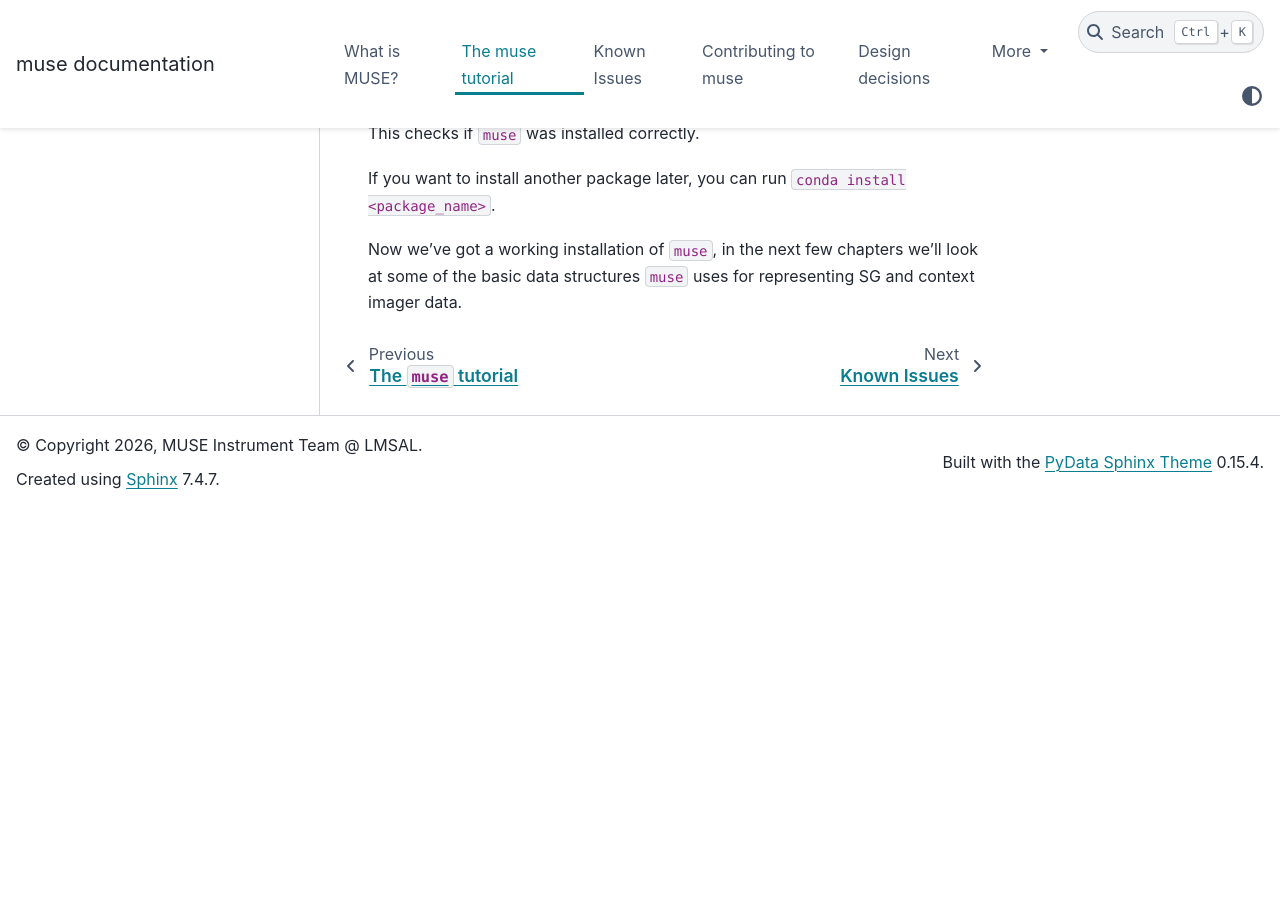
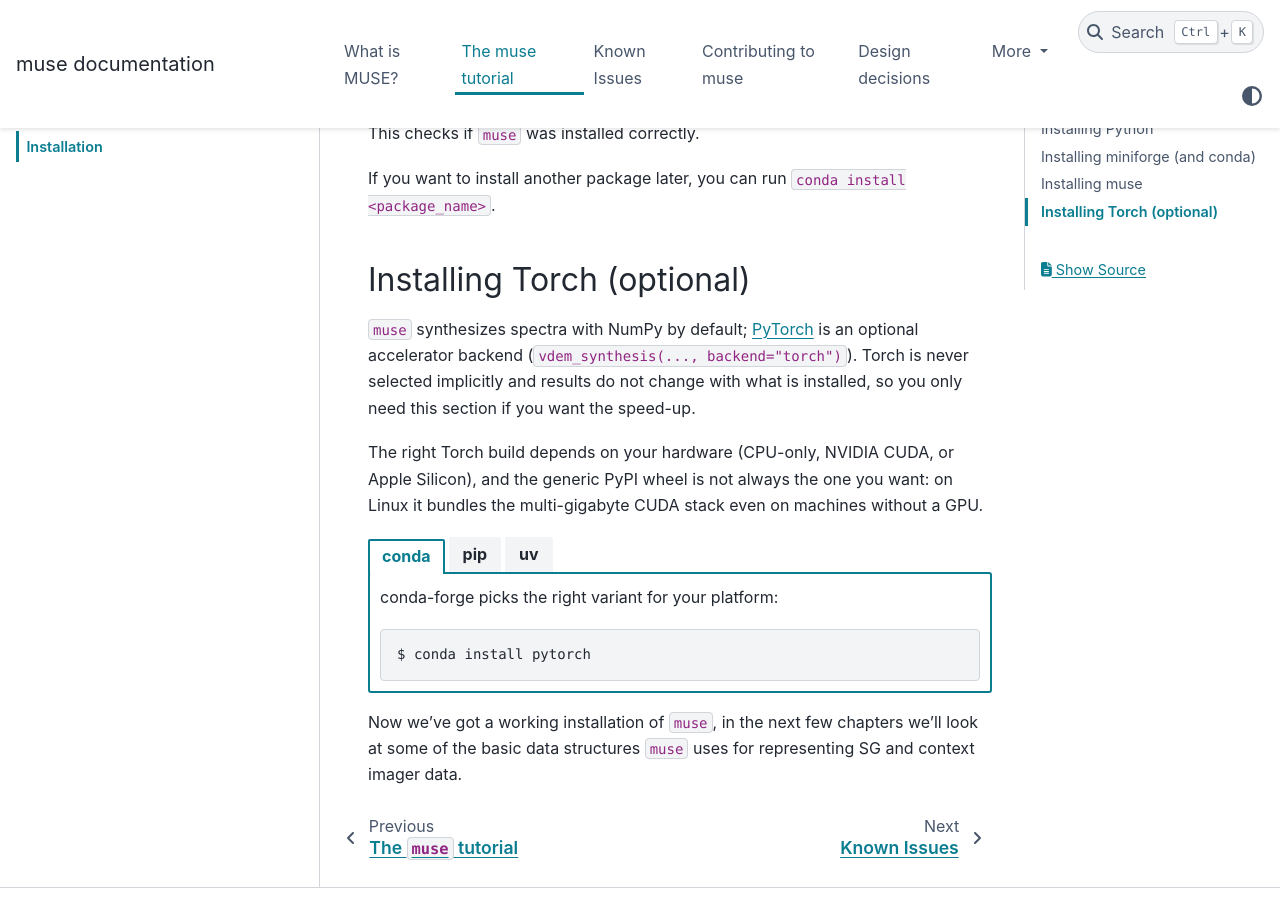
Before and after one commit to LM-SAL/muse, a Sphinx documentation site: the page built from docs/tutorial/installation.rst, in a window 1280 px wide and 900 px high, scrolled down 2410 px. Built offline with Sphinx 7.4.7 and the PyData theme 0.15.4, drawn with Linux system fonts in a browser that asks for light colours; pages that are not in the unit, such as notebooks, are missing from menus; the version number could not be read and is left out; before the commit the page ends 2918 px from its top, so only the background shows below that.

Commit message:
Document hardware-specific Torch installs and pin CI to the CPU wheel

```diff
--- a/docs/contributing.rst
+++ b/docs/contributing.rst
@@ -56,6 +56,7 @@ With a conda/micromamba environment named ``muse``:
     $ pre-commit run --all-files
 
 Re-run the ``pip install`` whenever the extras in ``pyproject.toml`` change; if an optional backend (e.g. Torch) is missing, the corresponding tests will fail rather than silently skip.
+On Linux without an NVIDIA GPU, install the slim CPU Torch build first (see :ref:`muse-tutorial-installing-torch`) so the ``dev`` extra does not pull the multi-gigabyte CUDA stack; tox environments and CI already do this via ``UV_TORCH_BACKEND=cpu``.
 Alternatively, ``tox -e py314`` builds a complete, locked environment (from ``uv.lock``) and is the canonical way to reproduce CI results.
 
 Continuous integration
--- a/docs/tutorial/installation.rst
+++ b/docs/tutorial/installation.rst
@@ -136,4 +136,44 @@ This checks if ``muse`` was installed correctly.
 
 If you want to install another package later, you can run ``conda install <package_name>``.
 
+.. _muse-tutorial-installing-torch:
+
+Installing Torch (optional)
+===========================
+
+``muse`` synthesizes spectra with NumPy by default; `PyTorch <https://pytorch.org/>`__ is an optional accelerator backend (``vdem_synthesis(..., backend="torch")``).
+Torch is never selected implicitly and results do not change with what is installed, so you only need this section if you want the speed-up.
+
+The right Torch build depends on your hardware (CPU-only, NVIDIA CUDA, or Apple Silicon), and the generic PyPI wheel is not always the one you want: on Linux it bundles the multi-gigabyte CUDA stack even on machines without a GPU.
+
+.. tab-set::
+
+    .. tab-item:: conda
+
+        conda-forge picks the right variant for your platform:
+
+        .. code-block:: bash
+
+            $ conda install pytorch
+
+    .. tab-item:: pip
+
+        Install Torch first, following the selector on the `PyTorch install page <https://pytorch.org/get-started/locally/>`__ for your hardware, then install muse's extra; pip sees Torch is already satisfied and leaves it alone:
+
+        .. code-block:: bash
+
+            $ pip install torch --index-url https://download.pytorch.org/whl/cpu  # CPU-only example
+            $ pip install "muse[torch]"
+
+        On macOS and Windows the default ``pip install "muse[torch]"`` already gives a CPU (and Apple-Silicon ``mps``) build, so the two-step is only needed on Linux or for a specific CUDA version.
+
+    .. tab-item:: uv
+
+        uv can detect your hardware and pick the matching build:
+
+        .. code-block:: bash
+
+            $ uv pip install torch --torch-backend=auto
+            $ uv pip install "muse[torch]"
+
 Now we've got a working installation of ``muse``, in the next few chapters we'll look at some of the basic data structures ``muse`` uses for representing SG and context imager data.
```
Also changed, not shown: 2 other files.
